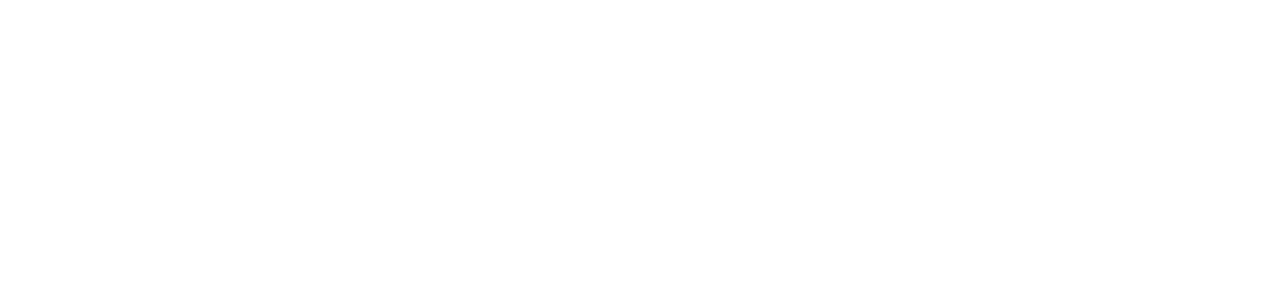
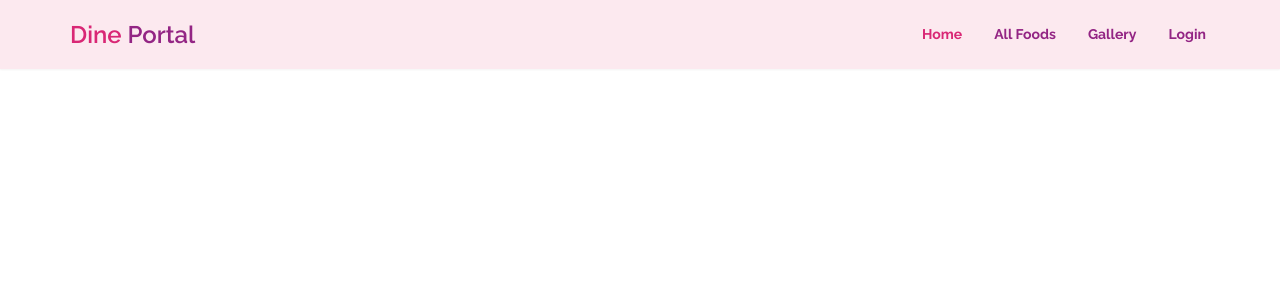
Before and after one commit to arnabsahawrk/Dine-Portal-Client, a React (Vite) app: page / in a window 1280 px wide. Shown: the top 300 px of the page. Built offline with nearby package versions, Linux system fonts and the light colour scheme.

Commit message:
Appbar added

```diff
--- a/package.json
+++ b/package.json
@@ -10,6 +10,7 @@
     "preview": "vite preview"
   },
   "dependencies": {
+    "@heroicons/react": "^2.1.3",
     "@material-tailwind/react": "^2.1.9",
     "firebase": "^10.11.1",
     "localforage": "^1.10.0",
--- a/src/components/common/Nav/Nav.jsx
+++ b/src/components/common/Nav/Nav.jsx
@@ -1,5 +1,135 @@
+import {
+  Navbar,
+  Collapse,
+  Typography,
+  IconButton,
+} from "@material-tailwind/react";
+import { Bars3Icon, XMarkIcon } from "@heroicons/react/24/outline";
+import { Link, NavLink } from "react-router-dom";
+import { useEffect, useState } from "react";
+
+function NavList() {
+  return (
+    <ul className="my-2 flex flex-col gap-2 lg:mb-0 lg:mt-0 lg:flex-row lg:items-center lg:gap-6">
+      <Typography
+        as="li"
+        variant="small"
+        color="blue-gray"
+        className="p-1 font-bold font-raleway text-[#932584] hover:text-[#d92775]"
+      >
+        <NavLink
+          to="/"
+          className={({ isActive, isPending }) =>
+            `${isActive ? "text-[#d92775]" : ""} ${
+              isPending ? "text-pink-900" : ""
+            }`
+          }
+        >
+          Home
+        </NavLink>
+      </Typography>
+      <Typography
+        as="li"
+        variant="small"
+        color="blue-gray"
+        className="p-1 font-bold font-raleway text-[#932584] hover:text-[#d92775]"
+      >
+        <NavLink
+          to="/allFoods"
+          className={({ isActive, isPending }) =>
+            `${isActive ? "text-[#d92775]" : ""} ${
+              isPending ? "text-pink-900" : ""
+            }`
+          }
+        >
+          All Foods
+        </NavLink>
+      </Typography>
+      <Typography
+        as="li"
+        variant="small"
+        color="blue-gray"
+        className="p-1 font-bold font-raleway text-[#932584] hover:text-[#d92775]"
+      >
+        <NavLink
+          to="/gallery"
+          className={({ isActive, isPending }) =>
+            `${isActive ? "text-[#d92775]" : ""} ${
+              isPending ? "text-pink-900" : ""
+            }`
+          }
+        >
+          Gallery
+        </NavLink>
+      </Typography>
+      <Typography
+        as="li"
+        variant="small"
+        color="blue-gray"
+        className="p-1 font-bold font-raleway text-[#932584] hover:text-[#d92775]"
+      >
+        <NavLink
+          to="/login"
+          className={({ isActive, isPending }) =>
+            `${isActive ? "text-[#d92775]" : ""} ${
+              isPending ? "text-pink-900" : ""
+            }`
+          }
+        >
+          Login
+        </NavLink>
+      </Typography>
+    </ul>
+  );
+}
+
 const Nav = () => {
-  return <nav>{/* <div className="container mx-auto px-4"></div> */}</nav>;
+  const [openNav, setOpenNav] = useState(false);
+
+  const handleWindowResize = () =>
+    window.innerWidth >= 960 && setOpenNav(false);
+
+  useEffect(() => {
+    window.addEventListener("resize", handleWindowResize);
+
+    return () => {
+      window.removeEventListener("resize", handleWindowResize);
+    };
+  }, []);
+
+  return (
+    <Navbar className="fixed top-0 left-0 right-0 z-50 bg-pink-50 mx-auto max-w-full px-6 py-3 shadow-sm w-full backdrop-filter-none backdrop-blur-none border-none rounded-none">
+      <div className="flex items-center justify-between container mx-auto">
+        <Link to="/">
+          <Typography
+            as="h1"
+            variant="h4"
+            className="py-1.5 text-[#d92775] font-raleway"
+          >
+            Dine <span className="text-[#932584]">Portal</span>
+          </Typography>
+        </Link>
+        <div className="hidden lg:block">
+          <NavList />
+        </div>
+        <IconButton
+          variant="text"
+          className="ml-auto h-6 w-6 text-inherit hover:bg-transparent focus:bg-transparent active:bg-transparent lg:hidden"
+          ripple={false}
+          onClick={() => setOpenNav(!openNav)}
+        >
+          {openNav ? (
+            <XMarkIcon className="h-6 w-6 text-[#d92775]" strokeWidth={2} />
+          ) : (
+            <Bars3Icon className="h-6 w-6 text-[#932584]" strokeWidth={2} />
+          )}
+        </IconButton>
+      </div>
+      <Collapse open={openNav}>
+        <NavList />
+      </Collapse>
+    </Navbar>
+  );
 };
 
 export default Nav;
```
Also changed, not shown: 1 other file (tests, documents, lock files or other folders).
